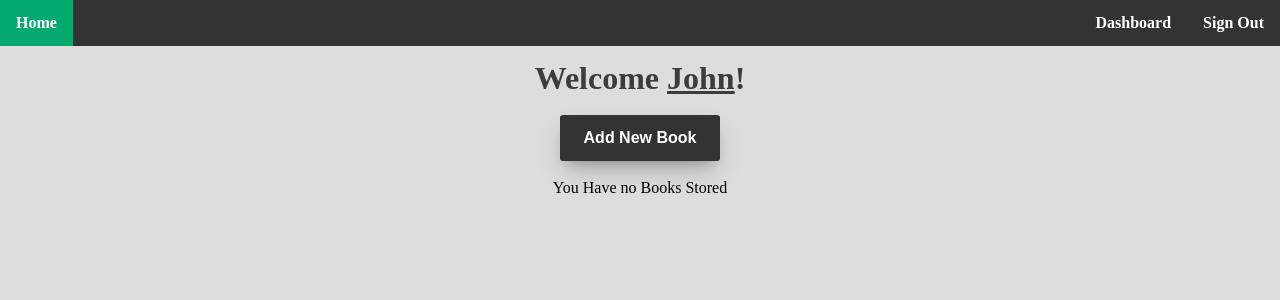
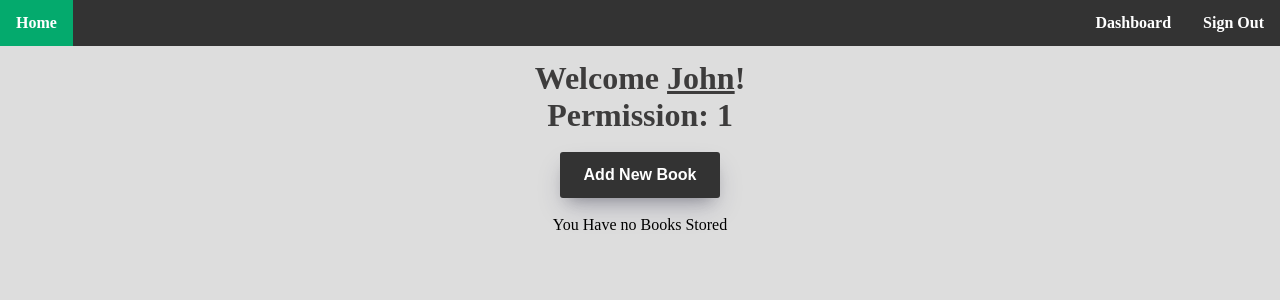
Before and after one commit to galarist/library, a PHP site: page /users/dashboard.php in a window 1280 px wide. Shown: the top 300 px of the page. Run offline with PHP 8.4, Linux system fonts and the light colour scheme; a user stored in the database is signed in; data comes from the database, SQL or seed files in the repository; data that the repository does not hold is empty.

Commit message:
Make a session for permission and restrict dashboard access

```diff
--- a/index.php
+++ b/index.php
@@ -15,7 +15,7 @@
     <header>
         <?php
         if (isset($_SESSION["username"])) {
-            echo "Welcome <span>", $_SESSION["username"], "</span>!";
+            echo "Welcome <span>", $_SESSION["username"], "</span>! <br> Permission: ", $_SESSION["permission"];
         }
         ?>
     </header>
--- a/public/css/style.css
+++ b/public/css/style.css
@@ -38,10 +38,15 @@ li a {
     padding: 14px 16px;
     text-decoration: none;
     font-weight: 600;
+    float: right;
 }
 
 li:nth-last-child(-n+2) {
     float: right;
+}
+
+li:first-of-type {
+    float: left;
 }
 
 li a:hover:not(.active) {
--- a/users/dashboard.php
+++ b/users/dashboard.php
@@ -1,6 +1,8 @@
 <?php
 session_start();
 if(!isset($_SESSION["username"])) {
+    header("Location:/library");
+} elseif ($_SESSION['permission'] == 0) {
     header("Location:/library");
 }
 ?>
@@ -18,7 +20,7 @@ if(!isset($_SESSION["username"])) {
 <body>
     <?php include '../view/header.php'?>
     <header>
-        <?php echo "Welcome <span>", $_SESSION["username"], "</span>!" ?>
+        <?php echo "Welcome <span>", $_SESSION["username"], "</span>! <br> Permission: ", $_SESSION["permission"] ?>
 
         <div class="actionBar">
             <button>Add New Book</button>
--- a/view/header.php
+++ b/view/header.php
@@ -4,7 +4,7 @@
     <ul>
       <li><a class="active" href="/library">Home</a></li>
       <li><a href="/library/users/signout.php">Sign Out</a></li>
-      <li><a href="/library/users/dashboard.php">Dashboard</a></li>
+      <?php echo ($_SESSION["permission"] == 1) ? '<li><a href="/library/users/dashboard.php">Dashboard</a></li>' : '' ?>
     </ul>
     <?php
   } else {
```
Also changed, not shown: users/signin.php (+12 -1 lines).
